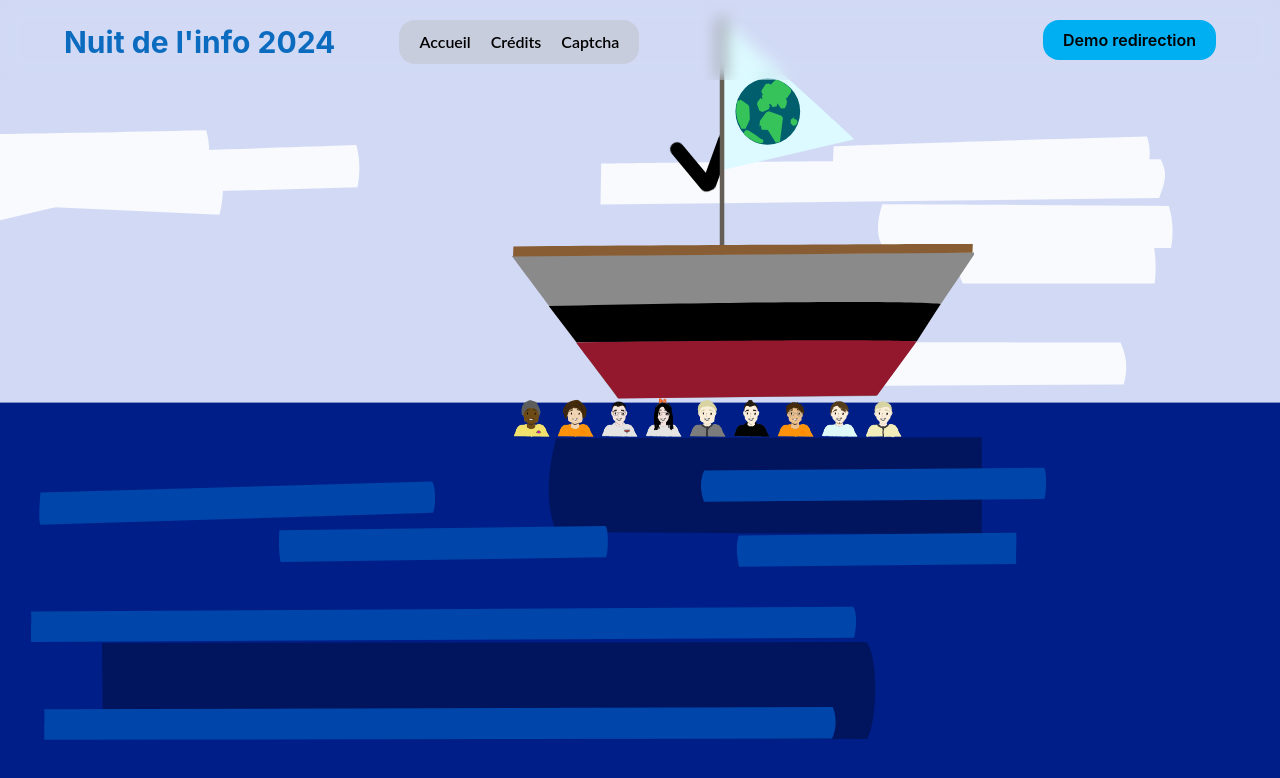
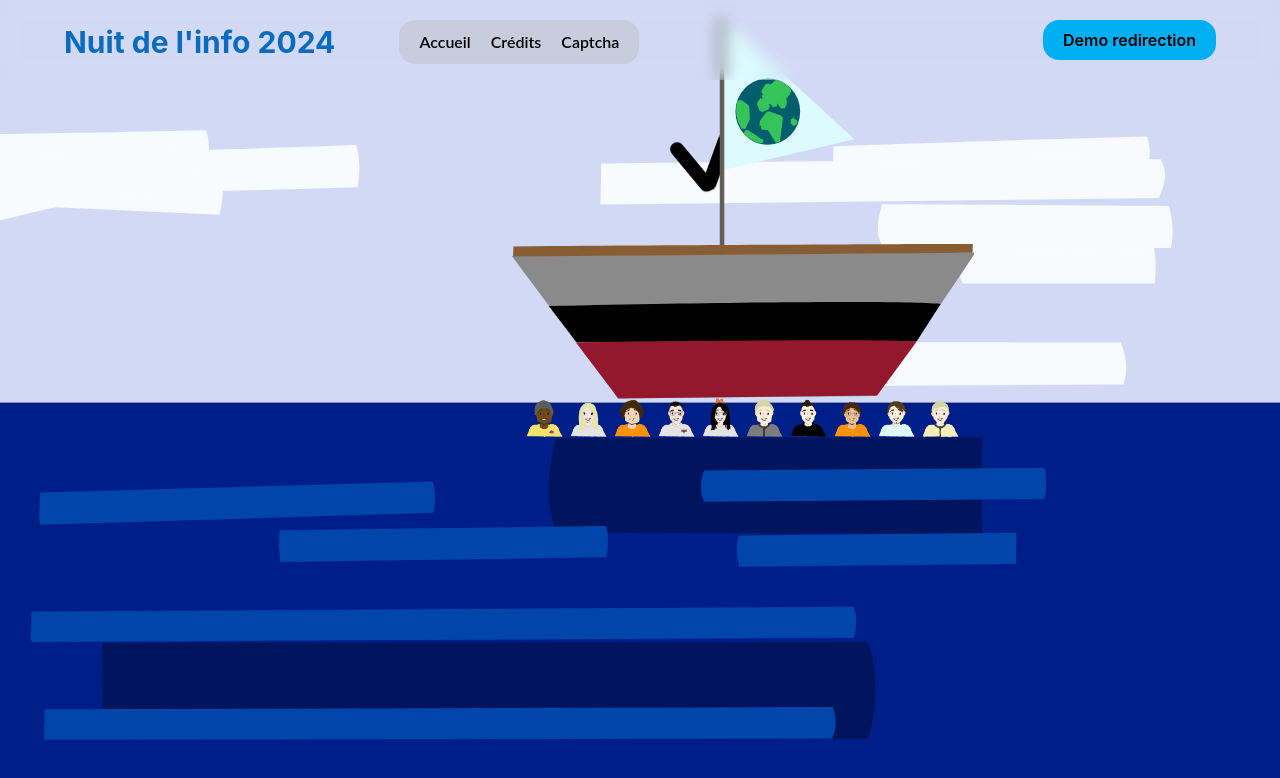
Before and after one commit to Limit-Breker/Nuit-Info-2024, a React (Create React App) app: page /credit in a window 1280 px wide. Shown: the top 778 px of the page. Built offline with nearby package versions, Linux system fonts and the light colour scheme; a web font is replaced by a local one.

Commit message:
creditFin finish

```diff
--- a/src/constants/images.js
+++ b/src/constants/images.js
@@ -7,6 +7,7 @@ const cricri = `${process.env.PUBLIC_URL}/images/perso/cricri.png`;
 const simsi = `${process.env.PUBLIC_URL}/images/perso/simsi.png`;
 const roro = `${process.env.PUBLIC_URL}/images/perso/roro.png`;
 const celia = `${process.env.PUBLIC_URL}/images/perso/celia.png`;
+const sofia = `${process.env.PUBLIC_URL}/images/perso/sofia.png`;
 
 export const persos = {
     nail,
@@ -18,4 +19,5 @@ export const persos = {
     simsi,
     roro,
     celia,
+    sofia,
 };
--- a/src/pages/credit/liste_perso.tsx
+++ b/src/pages/credit/liste_perso.tsx
@@ -13,14 +13,14 @@ const ListePerso: React.FC = () => {
         popupState: false,
         image: persos.cricri
     },
-    // {
-    //     title: "Sofia GRIBANOVA",
-    //     role: ["Graphiste"],
-    //     github: ["pavuchochek"],
-    //     linkedin: ["sofia-gribanova"],
-    //     popupState: false,
-    //     image: persos.
-    // },
+    {
+        title: "Sofia GRIBANOVA",
+        role: ["Graphiste"],
+        github: ["pavuchochek"],
+        linkedin: ["sofia-gribanova"],
+        popupState: false,
+        image: persos.sofia
+    },
     {
         title: "Yanis CROGUENNOC",
         role: ["Directeur des médias"],
@@ -95,7 +95,7 @@ const ListePerso: React.FC = () => {
         setDonnée(newDonnée);
     };
     return (
-        <div className="z-40 absolute top-[398px] left-[40%] flex flex-row gap-x-1">
+        <div className="z-40 absolute top-[398px] left-[41%] flex flex-row gap-x-1">
             {donnée.map((person, index) => (
                 <div key={index} className={`${person.popupState ? '' : 'hover:-translate-y-2'} transition-transform cursor-pointer`}>
                     <img
```
Also changed, not shown: public/images/perso/sofia.png (added).
